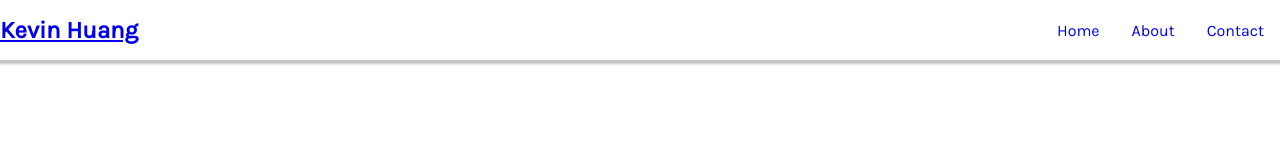
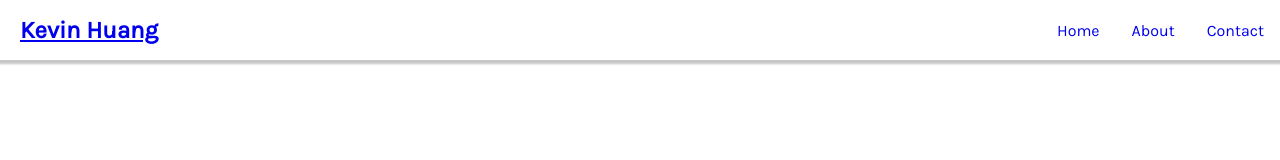
Before and after one commit to kevin-06-huang/portfolio_site, a React (Vite) app: page / in a window 1280 px wide. Shown: the top 160 px of the page. Built offline with nearby package versions, Linux system fonts and the light colour scheme.

Commit message:
Fixed margin-left

```diff
--- a/src/stylesheets/navbar.css
+++ b/src/stylesheets/navbar.css
@@ -1,3 +1,6 @@
+h2 {
+  margin-left: 20px;
+}
 .navigation {
   height: 60px;
   width: 100%;
```
